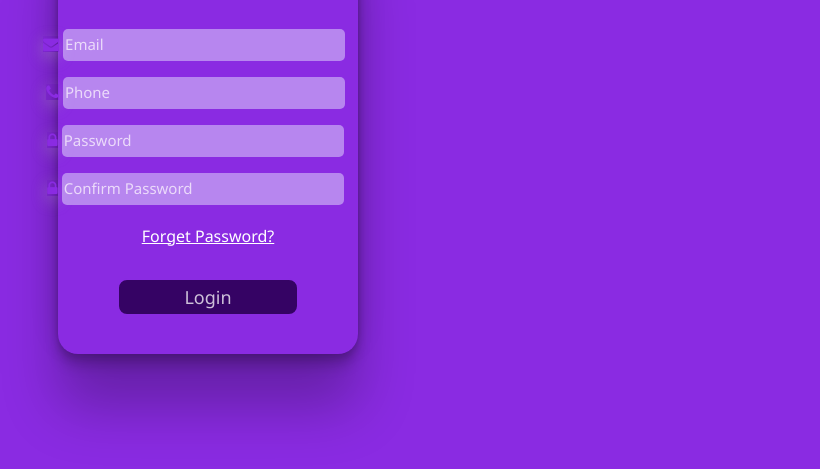
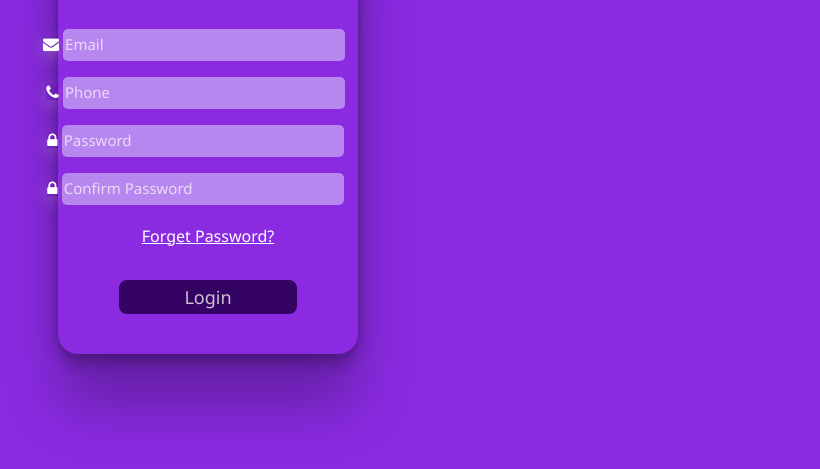
Before and after one commit to ranvijay18/Chat-app, a website: page views/login/login.html in a window 1280 px wide. Shown: the part 195-664 px from the top of the page, without its empty margins (450-1270 px from the left). Drawn offline with nearby package versions, Linux system fonts and the light colour scheme.

Commit message:
login front end

```diff
--- a/views/login/login.css
+++ b/views/login/login.css
@@ -75,7 +75,7 @@ input:hover{
 
 .icon{
     box-shadow: rgba(192, 191, 191, 0.35) 0px 5px 15px;
-    color: blueviolet;
+    color: white;
     margin-left: -25px;
     margin-top: 15px;
     text-align: center;
```
